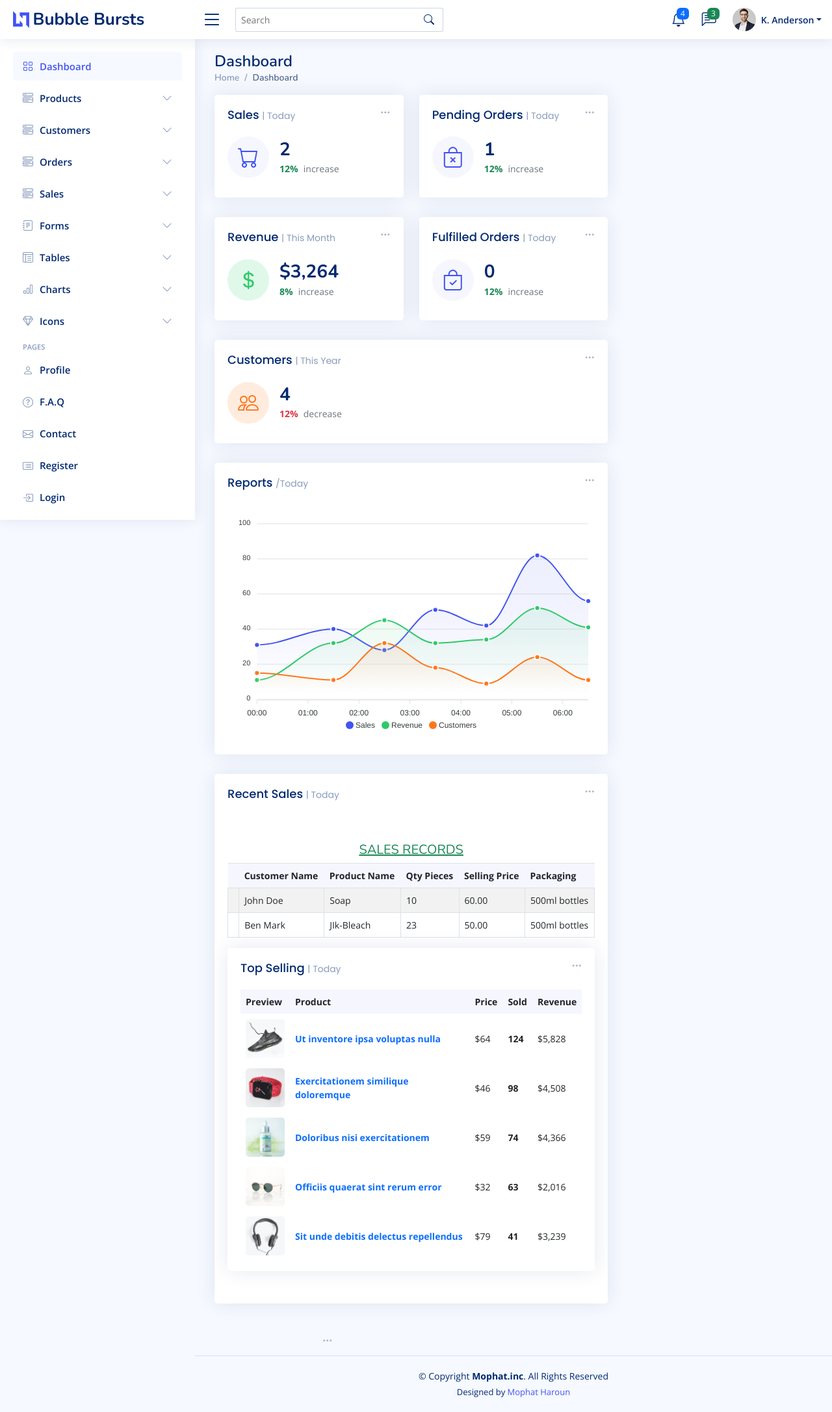
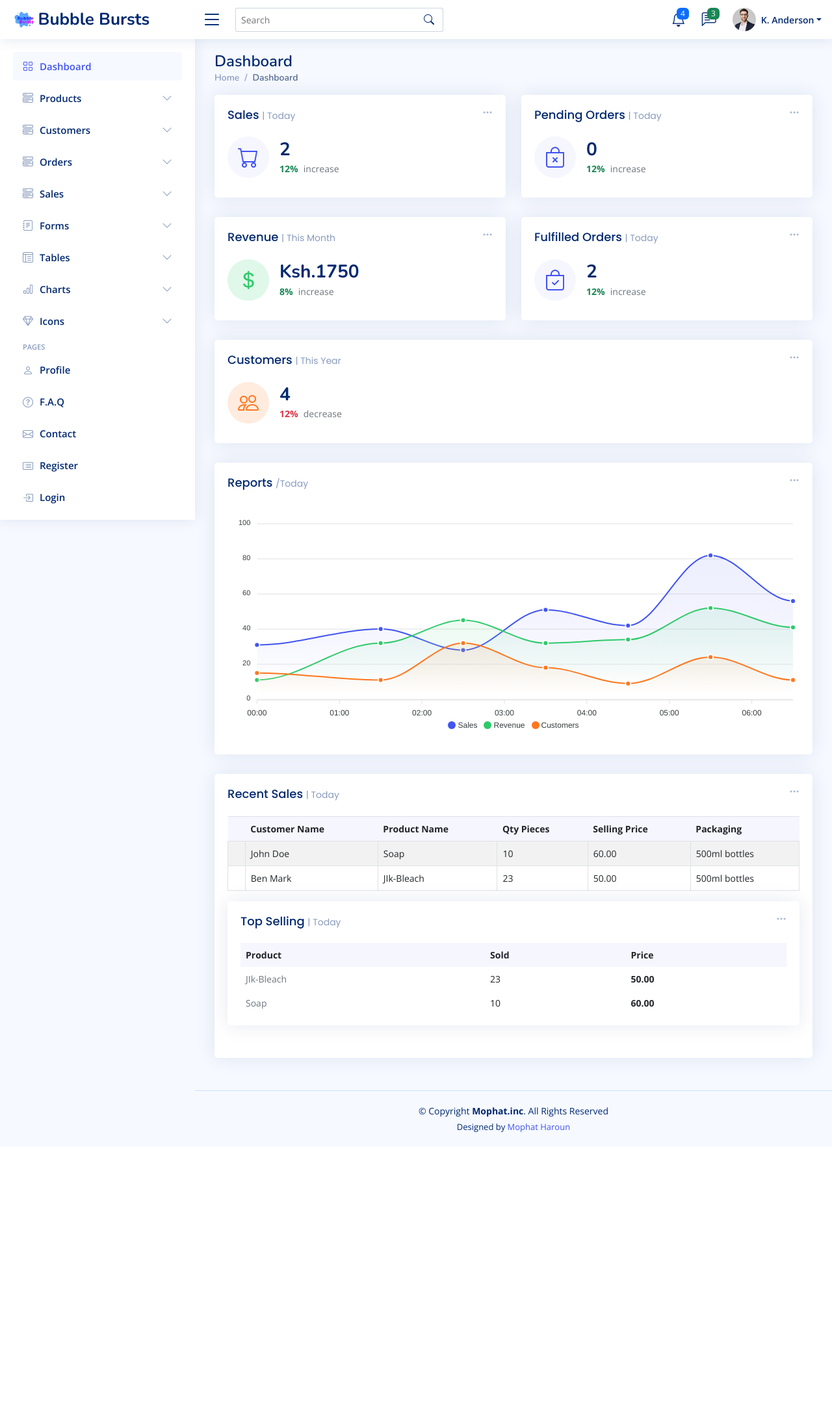
Before and after one commit to Bezyl-Mophat-Otieno/Point-of-Sale-System, a Django app: page / in a window 1280 px wide. Shown: the whole page at 65% size. After the commit the page ends 1743 px from the top, so only its background shows below. Run offline with Django 4.2, Linux system fonts and the light colour scheme; data comes from the database, SQL or seed files in the repository; some libraries are stand-ins or nearby versions.

Commit message:
UI-refactors

```diff
--- a/home/views.py
+++ b/home/views.py
@@ -2,6 +2,7 @@
 
 # Create your views here.
 from django.shortcuts import render
+from django.db.models import F , Sum
 from stockManager.models import Product , Customer , Order , Sale
 # Create your views here.
 from django.http import HttpResponseRedirect
@@ -19,6 +20,15 @@
     products = productList.count()
     customerList  = Customer.objects.all();
     customers = customerList.count()
+    # Calculatiing the revenue accrued by the sales
+    revenue = Sale.objects.aggregate(total=Sum(F('selling_price')*F('pieces')))['total']
+    # render top sales in the home page
 
-    context = { 'pending':pendingOrders , 'fulfilled':fulfilledOrders, 'sales':sales , 'products':products , 'customers':customers ,'saleList':saleList }
+    topSales = Sale.objects.filter(pieces__gte=10).order_by('-pieces')[:5]
+
+
+
+
+
+    context = { 'pending':pendingOrders , 'fulfilled':fulfilledOrders, 'sales':sales , 'products':products , 'customers':customers ,'saleList':saleList , 'revenue':revenue , 'topSales':topSales }
     return render(request, 'home/home.html',context)
--- a/stockManager/models.py
+++ b/stockManager/models.py
@@ -46,3 +46,6 @@
     pieces = models.IntegerField(default=0 , null=True)
     selling_price  = models.DecimalField(max_digits=6, decimal_places=2,blank=False,null=False)
     date = models.DateTimeField(auto_now_add=True , null=True)
+
+    def __str__(self):
+        return self.product.name
--- a/stockManager/urls.py
+++ b/stockManager/urls.py
@@ -19,6 +19,9 @@
 path('allOrders/',views.allOrders,name='allOrders'),
 path('updateOrder/<int:orderId>',views.updateOrders,name='updateOrder'),
 path('deleteOrder/<int:orderId>',views.deleteOrder,name='deleteOrder'),
+path('pendingOrders/',views.pendingOrders,name='pendingOrders'),
+path('fulfilledOrders/',views.fulfilledOrders,name='fulfilledOrders'),
+
 
 
 path('addSale/',views.addSalesForm,name='addSale'),
--- a/templates/base.html
+++ b/templates/base.html
@@ -75,6 +75,8 @@
             crossorigin="anonymous"
           ></script>
           <script src="{%static 'js/datatables-simple-demo.js'%}"></script>
+          <script src="https://code.jquery.com/jquery-3.5.1.slim.min.js" integrity="sha384-DfXdz2htPH0lsSSs5nCTpuj/zy4C+OGpamoFVy38MVBnE+IbbVYUew+OrCXaRkfj" crossorigin="anonymous"></script>
+<script src="https://cdn.jsdelivr.net/npm/bootstrap@4.5.3/dist/js/bootstrap.bundle.min.js" integrity="sha384-ho+j7jyWK8fNQe+A12Hb8AhRq26LrZ/JpcUGGOn+Y7RsweNrtN/tE3MoK7ZeZDyx" crossorigin="anonymous"></script>
 
           {% endblock %}
         </div>
--- a/templates/home/home.html
+++ b/templates/home/home.html
@@ -1,4 +1,5 @@
 {%load static%}
+
 <!DOCTYPE html>
 <html lang="en">
   <head>
@@ -8,7 +9,6 @@
     <title>Dashboard - Bubble Bursts</title>
     <meta content="" name="description" />
     <meta content="" name="keywords" />
-
     <!-- Favicons -->
     <link href="{% static 'assets/img/favicon.png'%}" rel="icon" />
     <link
@@ -70,7 +70,7 @@
     <header id="header" class="header fixed-top d-flex align-items-center">
       <div class="d-flex align-items-center justify-content-between">
         <a href="index.html" class="logo d-flex align-items-center">
-          <img src="{% static 'assets/img/logo.png'%}" alt="" />
+          <img src="{% static 'assets/img/burst.jpeg'%}" alt="" />
           <span class="d-none d-lg-block">Bubble Bursts</span>
         </a>
         <i class="bi bi-list toggle-sidebar-btn"></i>
@@ -702,7 +702,7 @@
       <section class="section dashboard">
         <div class="row">
           <!-- Left side columns -->
-          <div class="col-lg-8">
+          <div class="col-lg-12">
             <div class="row">
               <!-- Sales Card -->
               <div class="col-xxl-4 col-md-6">
@@ -724,7 +724,7 @@
                     </ul>
                   </div>
 
-                  <div class="card-body">
+                  <a href="{% url 'stockManager:allSales' %}" class="card-body">
                     <h5 class="card-title">Sales <span>| Today</span></h5>
 
                     <div class="d-flex align-items-center">
@@ -739,7 +739,7 @@
                         <span class="text-muted small pt-2 ps-1">increase</span>
                       </div>
                     </div>
-                  </div>
+                  </a>
                 </div>
               </div>
               <!-- End Sales Card -->
@@ -763,7 +763,7 @@
                     </ul>
                   </div>
 
-                  <div class="card-body">
+                  <a href="{% url 'stockManager:pendingOrders' %}" class="card-body">
                     <h5 class="card-title">Pending Orders <span>| Today</span></h5>
 
                     <div class="d-flex align-items-center">
@@ -778,7 +778,7 @@
                         <span class="text-muted small pt-2 ps-1">increase</span>
                       </div>
                     </div>
-                  </div>
+                  </a>
                 </div>
               </div>
               <!-- End Orders Card -->
@@ -815,7 +815,7 @@
                         <i class="bi bi-currency-dollar"></i>
                       </div>
                       <div class="ps-3">
-                        <h6>$3,264</h6>
+                        <h6>Ksh.{{revenue}}</h6>
                         <span class="text-success small pt-1 fw-bold">8%</span>
                         <span class="text-muted small pt-2 ps-1">increase</span>
                       </div>
@@ -845,7 +845,7 @@
                                   </ul>
                                 </div>
 
-                                <div class="card-body">
+                                <a href="{% url 'stockManager:fulfilledOrders' %}" class="card-body">
                                   <h5 class="card-title">Fulfilled Orders <span>| Today</span></h5>
 
                                   <div class="d-flex align-items-center">
@@ -860,7 +860,7 @@
                                       <span class="text-muted small pt-2 ps-1">increase</span>
                                     </div>
                                   </div>
-                                </div>
+                                </a>
                               </div>
                             </div>
                             <!-- End Orders Card -->
@@ -885,7 +885,7 @@
                     </ul>
                   </div>
 
-                  <div class="card-body">
+                  <a href="{% url 'stockManager:allCustomers' %}" class="card-body">
                     <h5 class="card-title">
                       Customers <span>| This Year</span>
                     </h5>
@@ -902,7 +902,7 @@
                         <span class="text-muted small pt-2 ps-1">decrease</span>
                       </div>
                     </div>
-                  </div>
+                  </a>
                 </div>
               </div>
               <!-- End Customers Card -->
@@ -1036,9 +1036,6 @@
               <!-- End Recent Sales -->
 
               <table class="table table-striped table-bordered">
-                <h5 class="text-success w-100 text-center text-decoration-underline mt-5">
-                     SALES RECORDS
-                </h5>
                 <thead class="thead-dark">
                   <th scope="col"></th>
                   <th scope="col">Customer Name</th>
@@ -1078,6 +1075,8 @@
                 </tbody>
               </table>
 
+
+
               <!-- Top Selling -->
               <div class="col-12">
                 <div class="card top-selling overflow-auto">
@@ -1104,99 +1103,22 @@
                     <table class="table table-borderless">
                       <thead>
                         <tr>
-                          <th scope="col">Preview</th>
                           <th scope="col">Product</th>
+                          <th scope="col">Sold</th>
                           <th scope="col">Price</th>
-                          <th scope="col">Sold</th>
-                          <th scope="col">Revenue</th>
                         </tr>
                       </thead>
                       <tbody>
+                        {%for topsale in topSales%}
                         <tr>
-                          <th scope="row">
-                            <a href="#"
-                              ><img
-                                src="{% static 'assets/img/product-1.jpg'%}"
-                                alt=""
-                            /></a>
-                          </th>
                           <td>
-                            <a href="#" class="text-primary fw-bold"
-                              >Ut inventore ipsa voluptas nulla</a
+                            <a href="#" class="text-secondary "
+                              >{{topsale.product}}</a
                             >
                           </td>
-                          <td>$64</td>
-                          <td class="fw-bold">124</td>
-                          <td>$5,828</td>
-                        </tr>
-                        <tr>
-                          <th scope="row">
-                            <a href="#"
-                              ><img
-                                src="{% static 'assets/img/product-2.jpg'%}"
-                                alt=""
-                            /></a>
-                          </th>
-                          <td>
-                            <a href="#" class="text-primary fw-bold"
-                              >Exercitationem similique doloremque</a
-                            >
-                          </td>
-                          <td>$46</td>
-                          <td class="fw-bold">98</td>
-                          <td>$4,508</td>
-                        </tr>
-                        <tr>
-                          <th scope="row">
-                            <a href="#"
-                              ><img
-                                src="{% static 'assets/img/product-3.jpg'%}"
-                                alt=""
-                            /></a>
-                          </th>
-                          <td>
-                            <a href="#" class="text-primary fw-bold"
-                              >Doloribus nisi exercitationem</a
-                            >
-                          </td>
-                          <td>$59</td>
-                          <td class="fw-bold">74</td>
-                          <td>$4,366</td>
-                        </tr>
-                        <tr>
-                          <th scope="row">
-                            <a href="#"
-                              ><img
-                                src="{% static 'assets/img/product-4.jpg'%}"
-                                alt=""
-                            /></a>
-                          </th>
-                          <td>
-                            <a href="#" class="text-primary fw-bold"
-                              >Officiis quaerat sint rerum error</a
-                            >
-                          </td>
-                          <td>$32</td>
-                          <td class="fw-bold">63</td>
-                          <td>$2,016</td>
-                        </tr>
-                        <tr>
-                          <th scope="row">
-                            <a href="#"
-                              ><img
-                                src="{% static  'assets/img/product-5.jpg'%}"
-                                alt=""
-                            /></a>
-                          </th>
-                          <td>
-                            <a href="#" class="text-primary fw-bold"
-                              >Sit unde debitis delectus repellendus</a
-                            >
-                          </td>
-                          <td>$79</td>
-                          <td class="fw-bold">41</td>
-                          <td>$3,239</td>
-                        </tr>
+                          <td>{{topsale.pieces}}</td>
+                          <td class="fw-bold">{{topsale.selling_price}}</td>
+                        {%endfor%}
                       </tbody>
                     </table>
                   </div>
@@ -1208,30 +1130,7 @@
           <!-- End Left side columns -->
 
           <!-- Right side columns -->
-          <div class="col-lg-4">
-            <!-- Recent Activity -->
-            <div class="card">
-              <div class="filter">
-                <a class="icon" href="#" data-bs-toggle="dropdown"
-                  ><i class="bi bi-three-dots"></i
-                ></a>
-                <ul class="dropdown-menu dropdown-menu-end dropdown-menu-arrow">
-                  <li class="dropdown-header text-start">
-                    <h6>Filter</h6>
-                  </li>
 
-                  <li><a class="dropdown-item" href="#">Today</a></li>
-                  <li><a class="dropdown-item" href="#">This Month</a></li>
-                  <li><a class="dropdown-item" href="#">This Year</a></li>
-                </ul>
-              </div>
-
-                </div>
-                <!-- End sidebar recent posts-->
-              </div>
-            </div>
-            <!-- End News & Updates -->
-          </div>
           <!-- End Right side columns -->
         </div>
       </section>
--- a/templates/stockManager/addCustomer.html
+++ b/templates/stockManager/addCustomer.html
@@ -2,10 +2,11 @@
 {% block content %}
 
 <form class="mt-5" action="" method="POST">
-  <h5 class="text-success  w-bold text-center">ADD CUSTOMER</h5>
+  <h5 class="text-success  w-bold text-start">ADD CUSTOMER</h5>
+  <hr>
   {% csrf_token %}
   <div class="form-group">
    {{form}}
-  <button type="submit" class="btn btn-success ">Add</button>
+  <button type="submit" class="btn btn-success mt-3">Add</button>
 </form>
 {% endblock %}
--- a/templates/stockManager/addOrders.html
+++ b/templates/stockManager/addOrders.html
@@ -2,10 +2,11 @@
 {% block content %}
 
 <form class="mt-5" action="" method="POST">
-  <h5 class="text-success  w-bold text-center"> ORDER REGISTRATION </h5>
+  <h5 class="text-success  w-bold text-start mt-2"> ORDER REGISTRATION </h5>
+  <hr>
   {% csrf_token %}
   <div class="form-group">
    {{form}}
-  <button type="submit" class="btn btn-success ">Add</button>
+  <button type="submit" class="btn btn-success mt-3">Add</button>
 </form>
 {% endblock %}
--- a/templates/stockManager/addProduct.html
+++ b/templates/stockManager/addProduct.html
@@ -2,10 +2,12 @@
 {% block content %}
 
 <form class="mt-5" action="" method="POST">
-  <h5 class="form-header  w-bold text-center"> PRODUCT RESTOCK</h5>
+  <h5 class="text-success  w-bold text-start"> PRODUCT RESTOCK</h5>
+  <hr>
+
   {% csrf_token %}
   <div class="form-group">
    {{form}}
-  <button type="submit" class="btn form-action-btn ">Add</button>
+  <button type="submit" class="btn btn-success ">Add</button>
 </form>
 {% endblock %}
--- a/templates/stockManager/addSale.html
+++ b/templates/stockManager/addSale.html
@@ -2,7 +2,8 @@
 {% block content %}
 
 <form class="mt-5" action="" method="POST">
-  <h5 class="text-success  w-bold text-center"> ORDER REGISTRATION </h5>
+  <h5 class="text-success  w-bold text-start"> ORDER REGISTRATION </h5>
+  <hr>
   {% csrf_token %}
   <div class="form-group">
    {{form}}
--- a/templates/stockManager/allCustomers.html
+++ b/templates/stockManager/allCustomers.html
@@ -13,9 +13,10 @@
 {%endif%}
 <br />
 <table class="table table-striped table-bordered">
-  <h5 class="text-success w-100 text-center text-decoration-underline mt-5">
+  <h5 class="form-header  w-100 text-start text-decoration-underline mt-2">
        CUSTOMER RECORDS
   </h5>
+  <hr>
   <thead class="thead-dark" >
     <th scope="col"></th>
     <th scope="col">Customer Name</th>
--- a/templates/stockManager/allProducts.html
+++ b/templates/stockManager/allProducts.html
@@ -10,7 +10,9 @@
 {% endfor %} {%endif%}
 <br/>
 <table class="table table-striped table-bordered">
-  <h3 class="text-primary w-100  text-start text-decoration-underline mt-5 ">Our Products </h3>
+  <h5class="form-header w-100  text-start text-decoration-underline mt-2 ">OUR PRODUCTS </h5class=>
+  <hr>
+
   <thead class='thead-dark'>
       <th scope="col"></th>
       <th scope="col">Product Name</th>
@@ -47,4 +49,6 @@
     {% endfor %}
   </tbody>
 </table>
+<script src="https://code.jquery.com/jquery-3.5.1.slim.min.js" integrity="sha384-DfXdz2htPH0lsSSs5nCTpuj/zy4C+OGpamoFVy38MVBnE+IbbVYUew+OrCXaRkfj" crossorigin="anonymous"></script>
+<script src="https://cdn.jsdelivr.net/npm/bootstrap@4.5.3/dist/js/bootstrap.bundle.min.js" integrity="sha384-ho+j7jyWK8fNQe+A12Hb8AhRq26LrZ/JpcUGGOn+Y7RsweNrtN/tE3MoK7ZeZDyx" crossorigin="anonymous"></script>
 {% endblock %}
--- a/templates/stockManager/allSales.html
+++ b/templates/stockManager/allSales.html
@@ -13,9 +13,10 @@
 {%endif%}
 <br />
 <table class="table table-striped table-bordered">
-  <h5 class="text-success w-100 text-center text-decoration-underline mt-5">
+  <h5 class="text-success w-100 text-start text-decoration-underline mt-5">
        SALES RECORDS
   </h5>
+  <hr>
   <thead class="thead-dark">
     <th scope="col"></th>
     <th scope="col">Customer Name</th>
--- a/templates/stockManager/customerUpdate.html
+++ b/templates/stockManager/customerUpdate.html
@@ -5,10 +5,11 @@
 {%else%}
 <form class="mt-5" action="" method="POST">
   <h5 class="text-success w-bold text-center">CUSTOMER INFORMATION UPDATE</h5>
+  <hr>
   {% csrf_token %}
   <div class="form-group">
    {{form}}
-  <button type="submit" class="btn btn-success">Update</button>
+  <button type="submit" class="btn btn-success mt-3">Update</button>
 </form>
 {%endif%}
 {% endblock %}
--- a/templates/stockManager/orderUpdate.html
+++ b/templates/stockManager/orderUpdate.html
@@ -4,11 +4,12 @@
 {%if submitted%}
 {%else%}
 <form class="mt-5" action="" method="POST">
-  <h5 class="text-success w-bold text-center">ORDER INFORMATION UPDATE</h5>
+  <h5 class="text-success w-bold text-start">ORDER INFORMATION UPDATE</h5>
+  <hr>
   {% csrf_token %}
   <div class="form-group">
    {{form}}
-  <button type="submit" class="btn btn-success">Update</button>
+  <button type="submit" class="btn btn-success mt-3">Update</button>
 </form>
 {%endif%}
 {% endblock %}
--- a/templates/stockManager/productUpdate.html
+++ b/templates/stockManager/productUpdate.html
@@ -4,11 +4,12 @@
 {%if submitted%}
 {%else%}
 <form class="mt-5" action="" method="POST">
-  <h5 class="text-success w-bold text-center">PRODUCT DATA UPDATE</h5>
+  <h5 class="text-success w-bold text-start">PRODUCT DATA UPDATE</h5>
+  <hr>
   {% csrf_token %}
   <div class="form-group">
    {{form}}
-  <button type="submit" class="btn btn-success">Update</button>
+  <button type="submit" class="btn btn-success mt-3">Update</button>
 </form>
 {%endif%}
 {% endblock %}
```
Also changed, not shown: stockManager/views.py (+8 -0 lines), templates/stockManager/allOrders.html (+12 -2 lines), configurations/static/assets/img/burst.jpeg (added), db.sqlite3, stockManager/migrations/0010_rename_selling_price_sale_selling_price.py (added).
